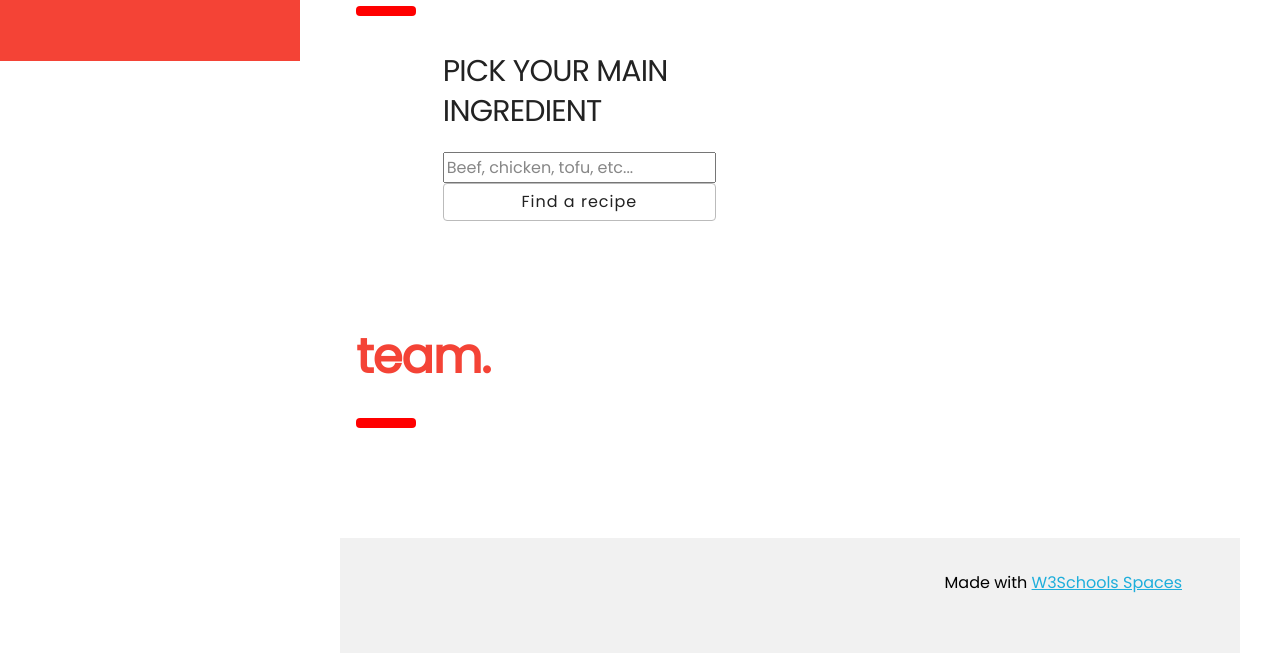
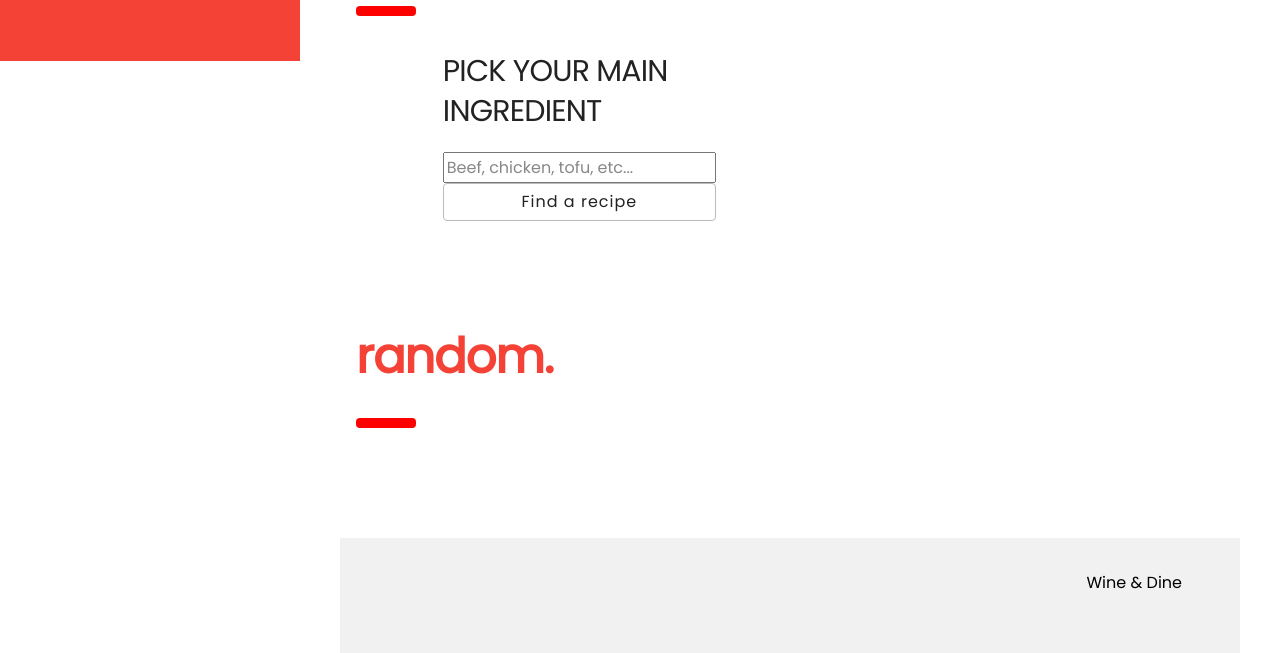
Before and after one commit to triciaax/Wine-and-Dine, a plain HTML site: page index.html in a window 1280 px wide. Shown: the part 739-1392 px from the top of the page. Drawn offline with nearby package versions, Linux system fonts and the light colour scheme; no server answers.

Commit message:
updated footer

```diff
--- a/index.html
+++ b/index.html
@@ -129,7 +129,7 @@
 
   <!-- Random -->
   <div class="w3-container" id="team" style="margin-top:75px">
-    <h1 class="w3-xxxlarge w3-text-red"><b>team.</b></h1>
+    <h1 class="w3-xxxlarge w3-text-red"><b>random.</b></h1>
     <hr style="width:50px;border:5px solid red" class="w3-round">
 
 
@@ -137,7 +137,7 @@
 </div>
 
 <!-- W3.CSS Container -->
-<div class="w3-light-grey w3-container w3-padding-32" style="margin-top:75px;padding-right:58px"><p class="w3-right">Made with <a href="https://www.w3schools.com/spaces" title="W3Schools Spaces" target="_blank" class="w3-hover-opacity">W3Schools Spaces</a></p></div>
+<div class="w3-light-grey w3-container w3-padding-32" style="margin-top:75px;padding-right:58px"><p class="w3-right">Wine & Dine</p></div>
 
 <script>
 // Script to open and close sidebar
```
